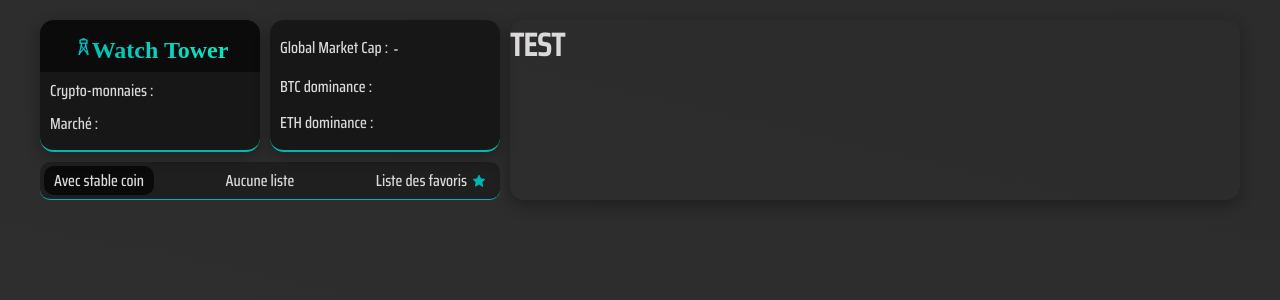
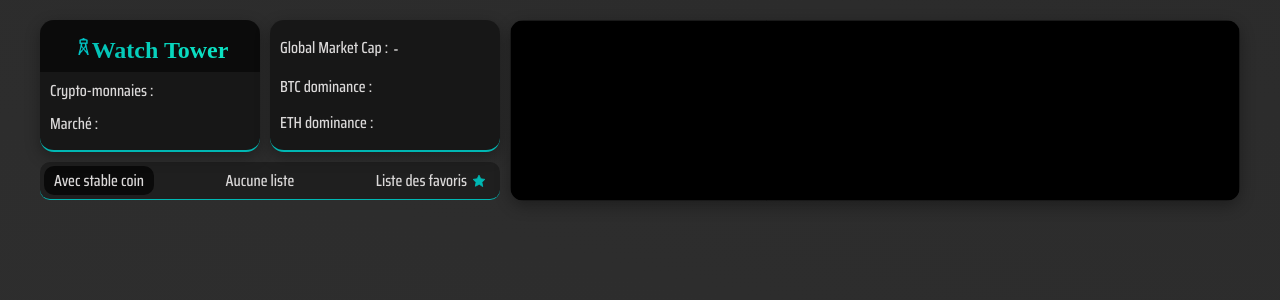
Before and after one commit to CyrilD88/Crypto-exo, a React (Create React App) app: page / in a window 1280 px wide. Shown: the top 300 px of the page. Built offline with nearby package versions, Linux system fonts and the light colour scheme; no server answers; a web font is replaced by a local one.

Commit message:
GlobalChart.js

```diff
--- a/package.json
+++ b/package.json
@@ -11,6 +11,7 @@
     "react": "^18.2.0",
     "react-dom": "^18.2.0",
     "react-scripts": "5.0.1",
+    "recharts": "^2.7.3",
     "sass": "^1.65.1",
     "web-vitals": "^2.1.4"
   },
--- a/src/App.js
+++ b/src/App.js
@@ -1,13 +1,23 @@
-import React from "react";
+import React, { useEffect, useState } from "react";
 import Headerinfos from "./components/Headerinfos";
 import GlobalChart from "./components/GlobalChart";
+import axios from "axios";
 
 const App = () => {
+  const [coinsData, setCoinsData] = useState([]);
+
+  useEffect(() => {
+    axios
+      .get(
+        "https://api.coingecko.com/api/v3/coins/markets?vs_currency=usd&order=market_cap_desc&per_page=250&page=1&sparkline=false&price_change_percentage=1h%2C24h%2C7d%2C14d%2C30d%2C200d%2C1y"
+      )
+      .then((res) => setCoinsData(res));
+  }, []);
   return (
     <div className="app-container">
       <header>
         <Headerinfos />
-        <GlobalChart />
+        <GlobalChart coinsData={coinsData} />
       </header>
     </div>
   );
--- a/src/components/GlobalChart.js
+++ b/src/components/GlobalChart.js
@@ -1,9 +1,53 @@
-import React from "react";
+import React, { useEffect, useState } from "react";
+import { Tooltip, Treemap } from "recharts";
 
-const GlobalChart = () => {
+const GlobalChart = ({ coinsData }) => {
+  const [dataArray, setDataArray] = useState([]);
+
+  useEffect(() => {
+    let chartData = [];
+
+    if (coinsData.lenght > 0) {
+      for (let i = 0; i < 45; i++) {
+        chartData.push({
+          name:
+            coinsData[i].symbol.toUpperCase() +
+            " " +
+            coinsData[i].market_cap_change_percentage_24h.toFixed(1) +
+            "%",
+          size: coinsData[i].market_cap,
+          fill: null,
+        });
+      }
+    }
+
+    setDataArray(chartData);
+  }, [coinsData]);
+
+  const TreemapToolTip = ({ active, payload }) => {
+    if (active && payload && payload.length) {
+      return (
+        <div className="custom-tooltip">
+          <p className="label">{payload[0].payload.name}</p>
+        </div>
+      );
+    }
+    return null;
+  };
+
   return (
     <div className="global-chart">
-      <h1>TEST</h1>
+      <Treemap
+        width={730}
+        height={181}
+        data={dataArray}
+        dataKey="size"
+        stroke="rgb(51,51,51)"
+        fill="black"
+        aspectRatio="1"
+      >
+        <Tooltip content={<TreemapToolTip />} />
+      </Treemap>
     </div>
   );
 };
```
Also changed, not shown: 1 other file (tests, documents, lock files or other folders).
